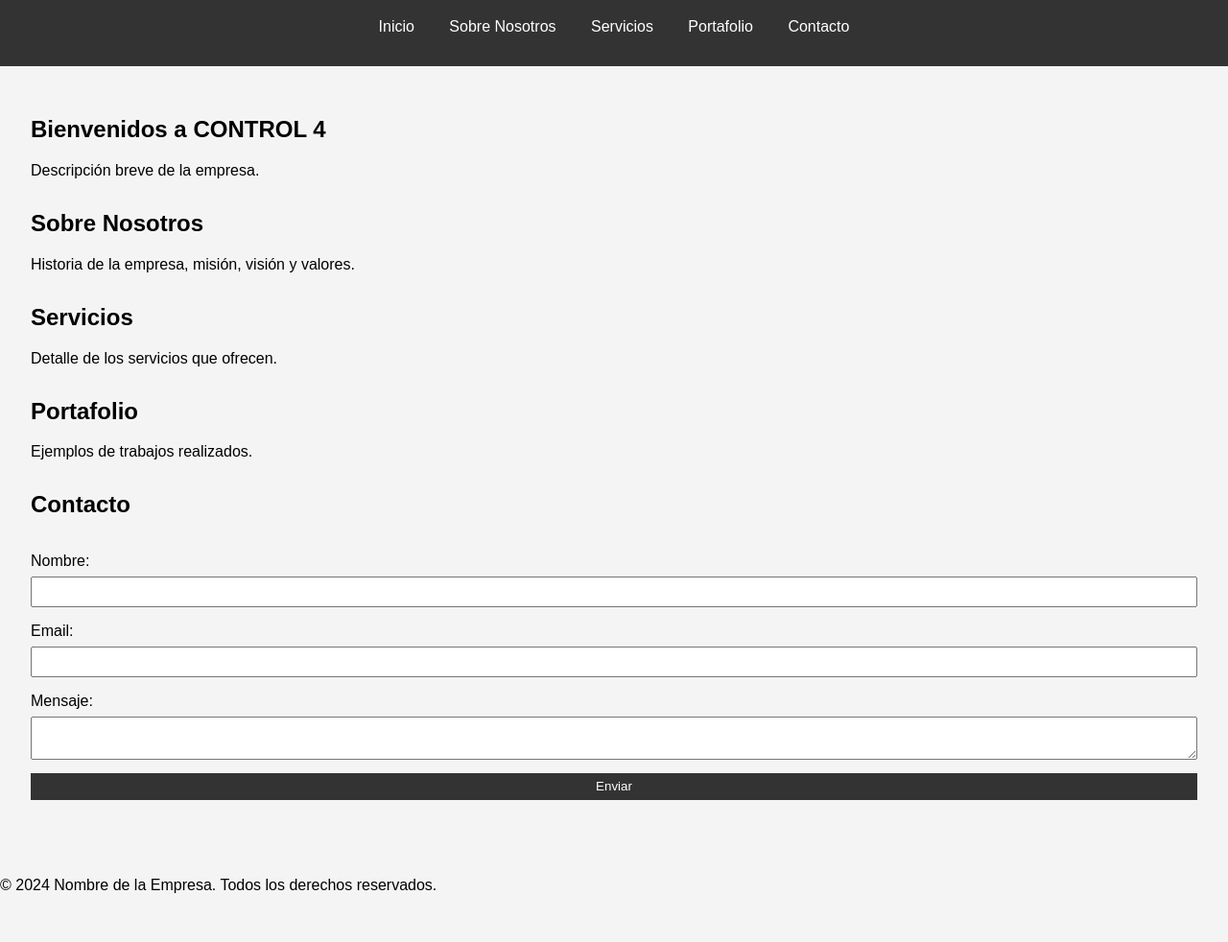
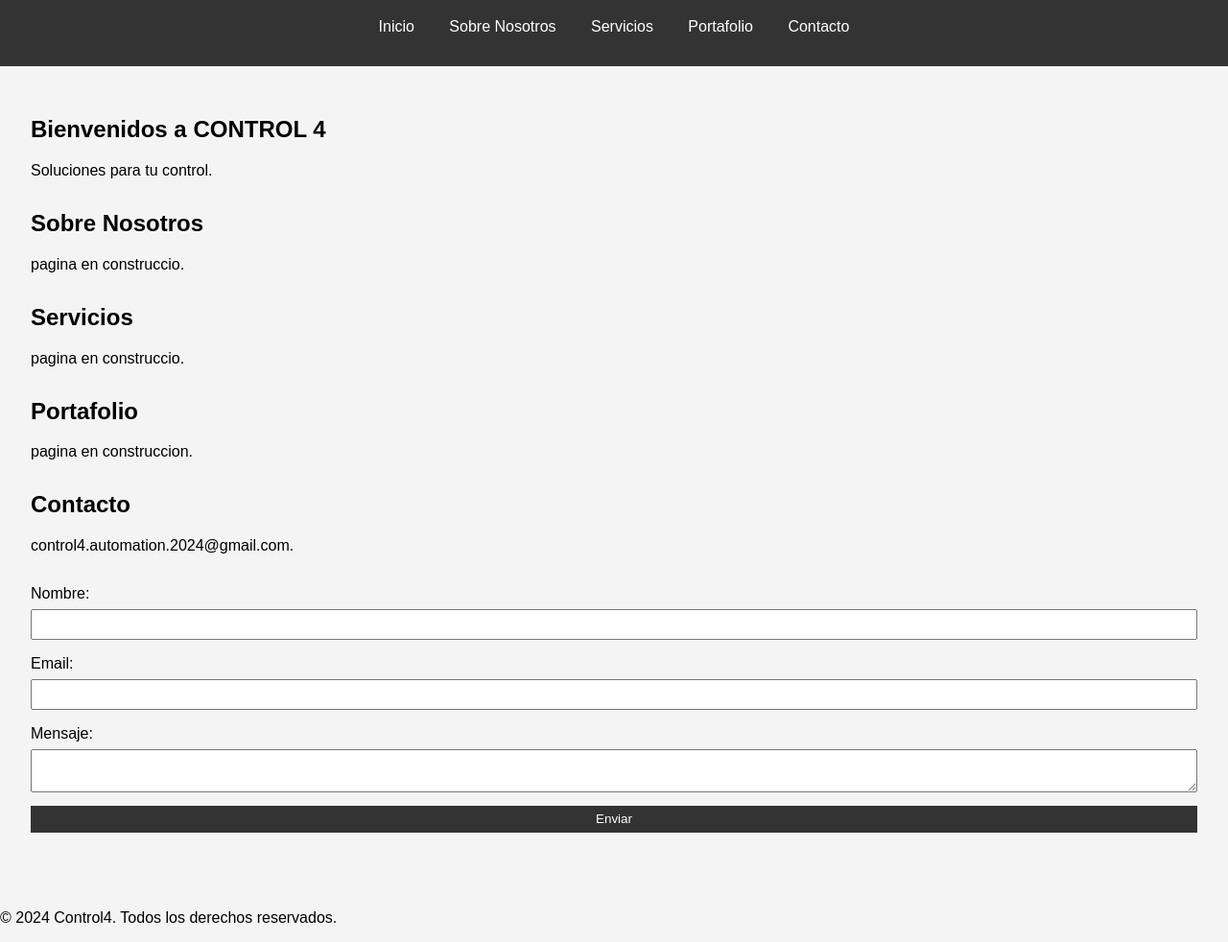
Before and after one commit to MarceloArtola/control4, a plain HTML site: page index.html in a window 1280 px wide. Shown: the part 77-1059 px from the top of the page at 96% size. Before the commit the page ends 1025 px from the top, so only its background shows below. Drawn offline with Linux system fonts and the light colour scheme.

Commit message:
Update index.html

```diff
--- a/index.html
+++ b/index.html
@@ -22,22 +22,23 @@
     <main>
         <section id="inicio">
             <h2>Bienvenidos a CONTROL 4</h2>
-            <p>Descripción breve de la empresa.</p>
+            <p>Soluciones para tu control.</p>
         </section>
         <section id="sobre-nosotros">
             <h2>Sobre Nosotros</h2>
-            <p>Historia de la empresa, misión, visión y valores.</p>
+            <p>pagina en construccio.</p>
         </section>
         <section id="servicios">
             <h2>Servicios</h2>
-            <p>Detalle de los servicios que ofrecen.</p>
+            <p>pagina en construccio.</p>
         </section>
         <section id="portafolio">
             <h2>Portafolio</h2>
-            <p>Ejemplos de trabajos realizados.</p>
+            <p>pagina en construccion.</p>
         </section>
         <section id="contacto">
             <h2>Contacto</h2>
+            <p>control4.automation.2024@gmail.com.</p>
             <form>
                 <label for="nombre">Nombre:</label>
                 <input type="text" id="nombre" name="nombre">
@@ -50,7 +51,7 @@
         </section>
     </main>
     <footer>
-        <p>&copy; 2024 Nombre de la Empresa. Todos los derechos reservados.</p>
+        <p>&copy; 2024 Control4. Todos los derechos reservados.</p>
     </footer>
 </body>
 </html>
```
